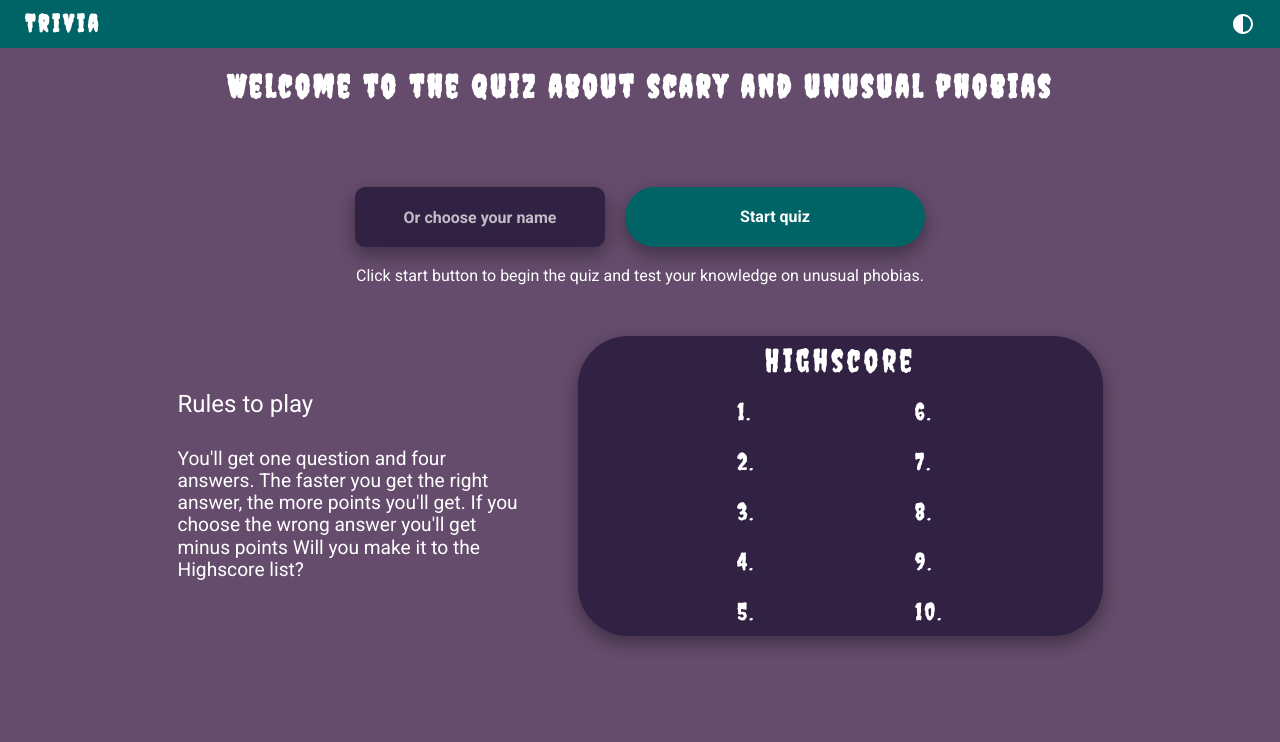
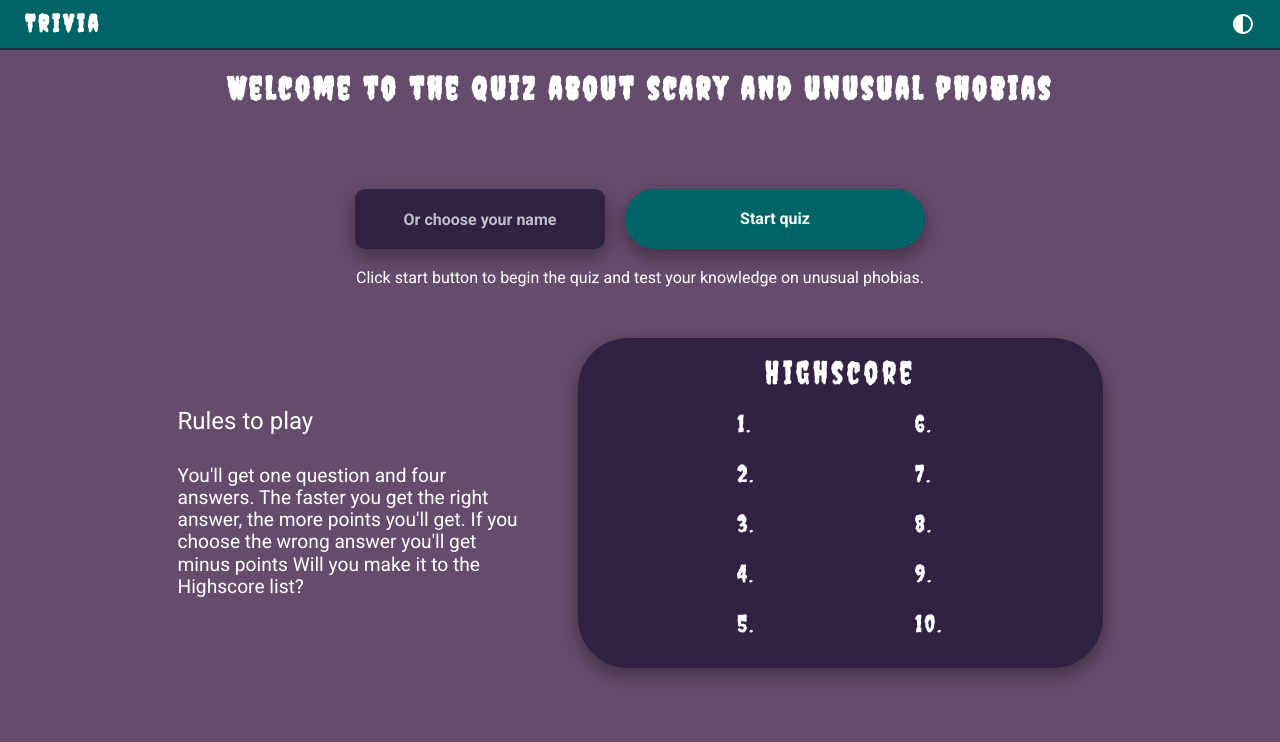
Before and after one commit to rebahama/quizphobia, a website built with Vite: page index.html in a window 1280 px wide. Built offline with nearby package versions, Linux system fonts and the light colour scheme.

Commit message:
style: added topbanner border-bottom font size change on rules and highscore title . padding-bottom high-score intro

```diff
--- a/src/styles/layout/_mobile.scss
+++ b/src/styles/layout/_mobile.scss
@@ -16,6 +16,7 @@ body {
 }
 
 .top-banner {
+  border-bottom: 2px solid $button-color;
   h2 {
     font-family: $font-secondary;
     letter-spacing: 3px;
@@ -167,7 +168,7 @@ main {
 
       .rules-text {
         color: $color-white;
-        font-size: 1.3rem;
+        font-size: 1rem;
         max-width: 350px;
         gap: 10px;
         text-align: center;
@@ -189,10 +190,12 @@ main {
         list-style-type: none;
         line-height: 50px;
         font-size: 1.5rem;
+        padding-bottom: 20px;
         box-shadow: 0 8px 16px 0 rgba(0,0,0,0.2), 0 6px 20px 0 rgba(0,0,0,0.19);
 
         .highscore-heading {
-          font-size: 1.5rem;
+          padding-top: 10px;
+          font-size: 2rem;
           letter-spacing: 3px;
           text-align: center;
         }
```
